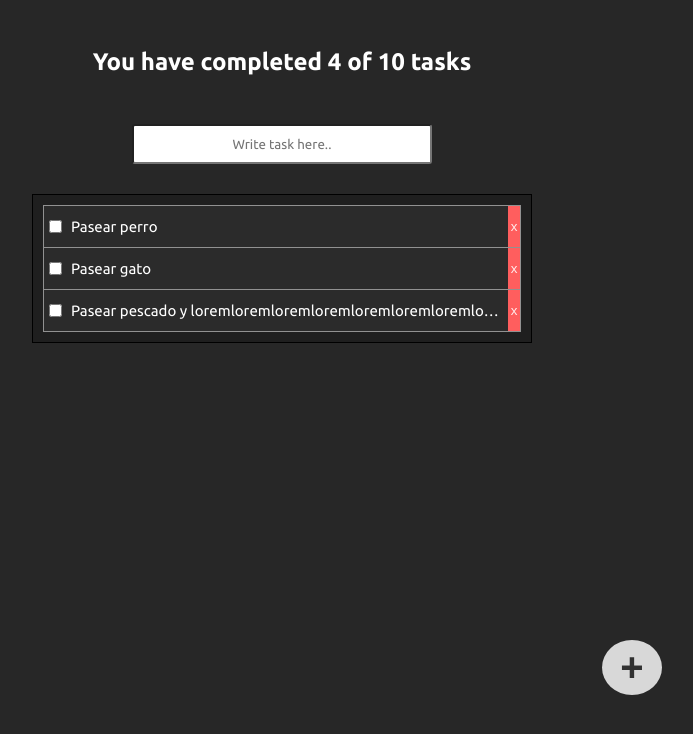
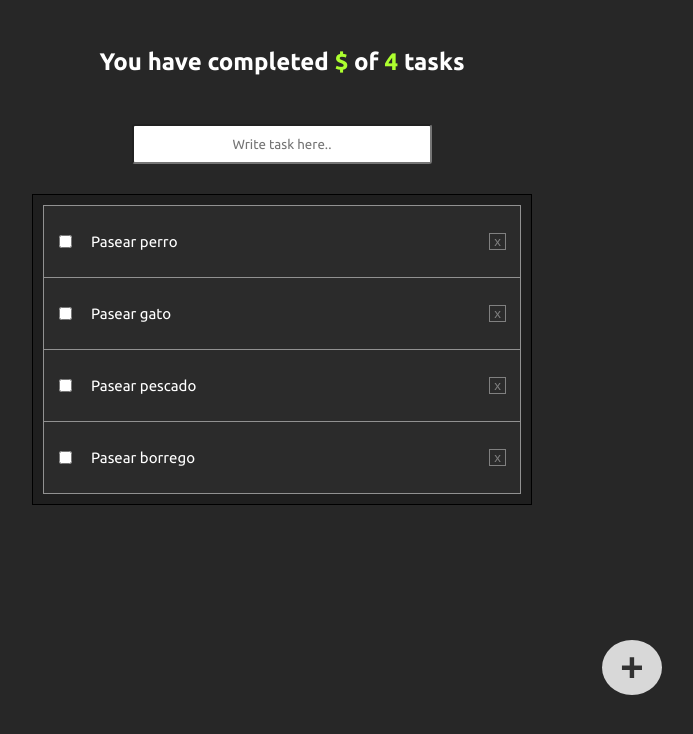
Before and after one commit to mt-alejo/react-todo-practice, a React (Vite) app: page / in a window 1280 px wide. Shown: the top 734 px of the page, without its empty margins (358-1051 px from the left). Built offline with nearby package versions, Linux system fonts and the light colour scheme.

Commit message:
Esthetic improvement CSS

```diff
--- a/src/App/App.jsx
+++ b/src/App/App.jsx
@@ -9,8 +9,11 @@ const defaultTasks = [
   { title: "Pasear perro", done: true },
   { title: "Pasear gato", done: false },
   {
-    title:
-      "Pasear pescado y loremloremloremloremloremloremloremloremloremloremloremlorem",
+    title: "Pasear pescado",
+    done: true,
+  },
+  {
+    title: "Pasear borrego",
     done: true,
   },
 ];
@@ -18,7 +21,7 @@ const defaultTasks = [
 function App() {
   return (
     <>
-      <TaskCounter completed={4} total={10} />
+      <TaskCounter completed={"$"} total={defaultTasks.length} />
       <TaskSearch />
       <TasksContainer>
         {defaultTasks.map((task) => (
--- a/src/TaskCounter/TaskCounter.css
+++ b/src/TaskCounter/TaskCounter.css
@@ -5,3 +5,7 @@
   text-align: center;
   color: white;
 }
+
+.TaskCounter-Span {
+  color: greenyellow;
+}
--- a/src/TaskCounter/TaskCounter.jsx
+++ b/src/TaskCounter/TaskCounter.jsx
@@ -4,7 +4,9 @@ function TaskCounter({ completed, total }) {
   return (
     <>
       <h1 className="TaskCounter">
-        You have completed {completed} of {total} tasks
+        You have completed{" "}
+        <span className="TaskCounter-Span">{completed} </span>of{" "}
+        <span className="TaskCounter-Span">{total} </span> tasks
       </h1>
     </>
   );
--- a/src/TaskItem/TaskItem.css
+++ b/src/TaskItem/TaskItem.css
@@ -1,7 +1,8 @@
 .TaskItem {
   display: flex;
+  align-items: center;
   border: 1px solid rgb(145, 145, 145);
-  padding-left: 5px;
+  padding: 1em;
   background: rgb(43, 43, 43);
 }
 
@@ -12,19 +13,23 @@
 .TaskItem-Task {
   flex: 1;
   padding: 12px 9px;
+  margin-left: 10px;
   white-space: nowrap;
   overflow: hidden;
   text-overflow: ellipsis;
 }
 
 .Btn-Close {
-  background: rgb(255, 94, 94);
-  color: rgb(255, 237, 237);
-  width: 12px;
-  transition: 0.3s;
+  outline: 1px solid rgb(128, 128, 128);
+  background: rgb(43, 43, 43);
+  color: rgb(128, 128, 128);
+  width: 15px;
+  height: 15px;
+  transition: 0.2s;
   border: none;
 }
 
 .Btn-Close:hover {
   background: rgb(255, 27, 27);
+  color: white;
 }
```
